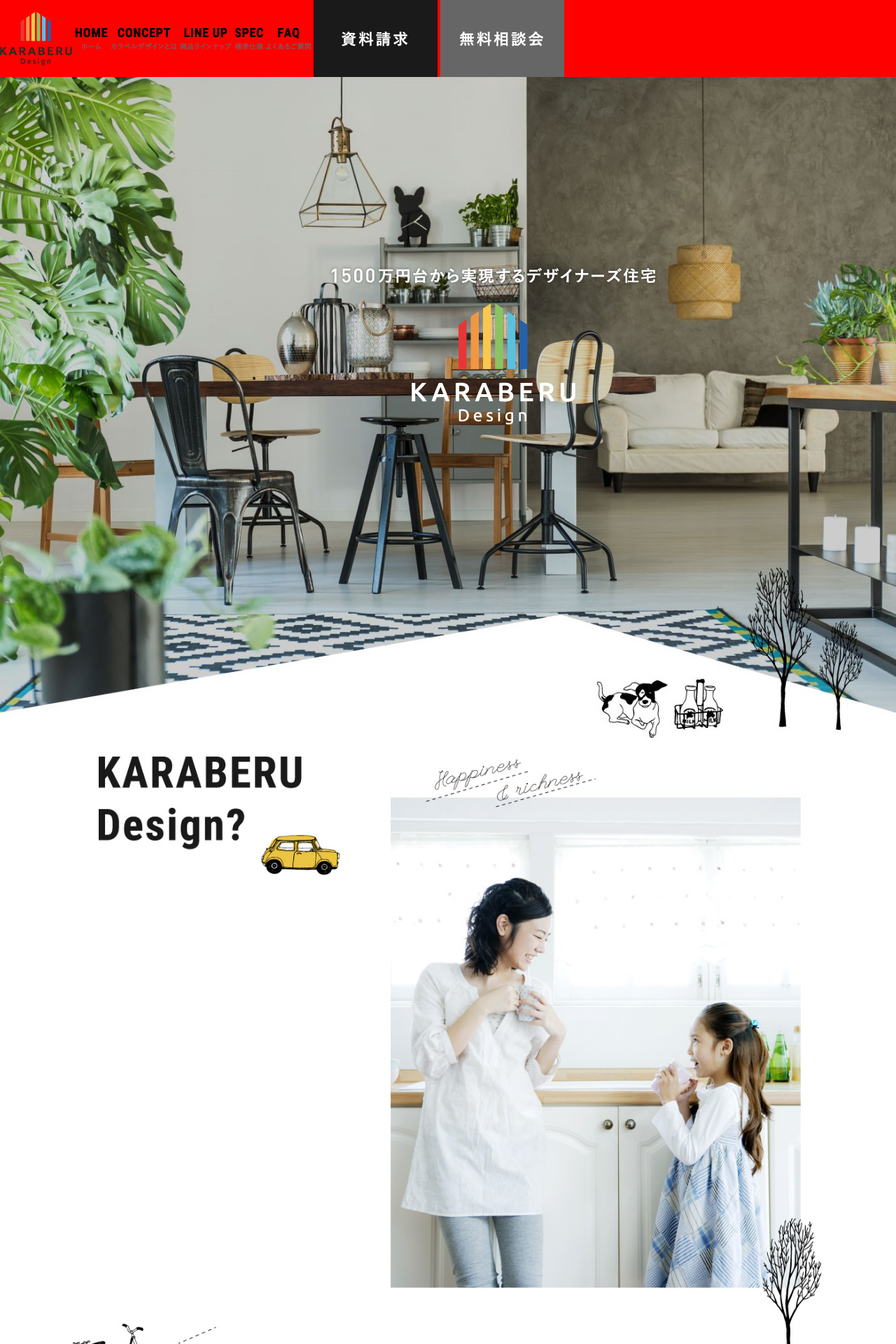
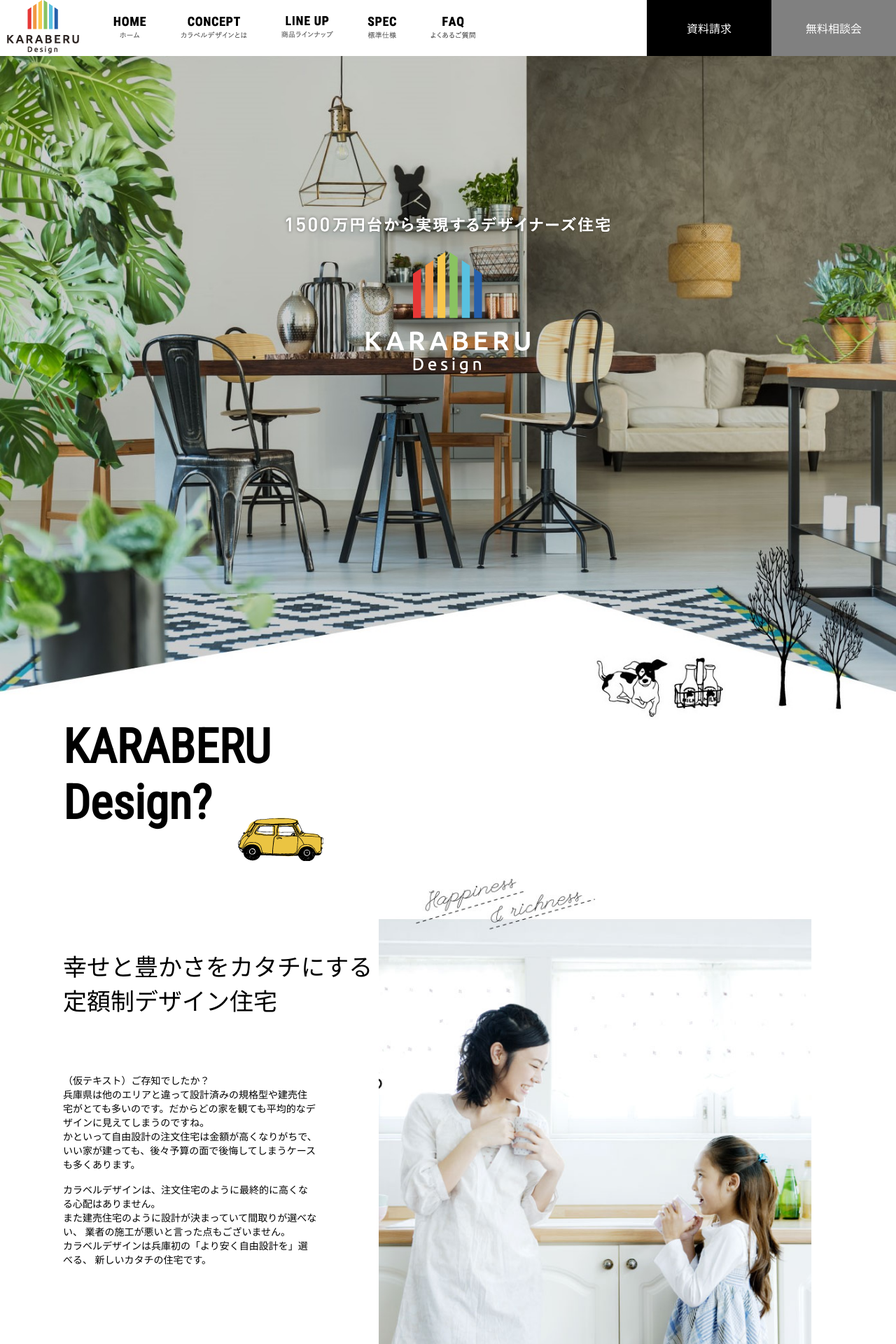
Before and after one commit to Lincox/TRAINING, a PHP site: page /luuhoangbackaraberu.html in a window 1280 px wide. Shown: the top 1920 px of the page at 70% size. Run offline with PHP 8.4, Linux system fonts and the light colour scheme.

Commit message:
20180321

```diff
--- a/css/bacss.css
+++ b/css/bacss.css
@@ -3,20 +3,103 @@ body, html{
     padding:0;
 }
 
-.nav{
-    position: fixed;
+ul {
+    list-style-type: none;
 }
+
+ul > li {
+    display: inline-block;
+}
+
+div>a{
+    display: inline-block;
+}
+
+.widhun{
+    width:100%;
+}
+
+.fontSas{
+    font-family: 'Satisfy';
+}
+
+.fontSas-whatis{
+    font-family: 82px;
+}
+
+.fontRob{
+    font-family: 'Roboto Condensed';
+}
+
+.fontRob-karaberu{
+    font-size: 68px;
+}
+
+.fRMar{
+    margin-top:-10px;
+}
+
 .floatR {
     float:right;
+    font-size: 0;
 }
 .floatL {
     float: left;
 }
 
+.inlBlo{
+    display: inline-block;
+}
+
+.appearNav{
+    display: none;
+}
+
 .verticalM{
     vertical-align: middle;
-    line-height: 50px;
 }
+
+.navButton{
+    width: 178px;
+    height: 80px;
+    font-size: 16px;
+    font-family: 'Roboto Condensed', bold;
+    border: none;
+    color: #fff;
+    border-radius: 0;
+    margin:0;
+}
+
+.navButton-black{
+    background-color: black;
+}
+
+.navButton-grey{
+    background-color: grey;
+}
+
+.navButton-black:hover{
+    border: 2px solid #000;
+    color: #000;
+    background: none;
+}
+
+.navButton-grey:hover{
+    border: 2px solid grey;
+    color: grey;
+    background: none;
+}
+
+.container{
+    max-width: 1100px;
+    padding:0 50px;
+    margin: 0 auto;
+}
+
+.nav{
+    position: fixed;
+}
+
 div > a > img{
     display: inline-block;
     vertical-align: middle;
@@ -30,9 +113,110 @@ div > a > img{
     position: relative;
 }
 
-.second{
+.first__1{
     position: absolute;
-    top:265.71px;
-    left:466.65px;
-    right:466.61px;
+
 }
+
+.logoSec1{
+    top: calc(35% - 112px);
+    text-align: center;
+    width: 100%;
+}
+
+.whatis{
+    top:-200px;
+    font-size: 82px;
+}
+
+.colThi{
+    width: 41%;
+}
+
+.colSix{
+    width: 59%;
+}
+
+.title{
+    margin-top:100px;
+    font-size: 34px;
+}
+
+.content{
+    margin-top: 80px;
+    font-size: 14px;
+    padding-right: 88px;
+}
+
+.car{
+    top:115px;
+    left:300px;
+}
+
+.bicycle{
+    margin-left: -20px;
+}
+
+.aMar{
+    margin:0 45px 0  0;
+}
+
+.area{ height: auto; width: 35vw; background: rgba(255, 255, 255, 0); display:table-cell; }
+
+.blurSec{
+    background-image: url(../images/blur.png);
+    background-repeat: no-repeat;
+    background-size: cover;
+    width: auto;
+    height: auto
+}
+
+.blurSec__area{
+    width: 1400px;
+    height: 420px;
+}
+@media(max-width:767px){
+    .hideNav{
+        display: none;
+    }
+    .appearNav{
+        display: inline-block;
+        padding: 18px 15px;
+    }
+
+    .appearNav>img{
+        max-width: 22px;
+        max-height: 13px;
+    }
+    .navButton{
+        width:90px;
+        height: 55px;
+        font-size: 11px;
+    }
+
+    .resizeLogoNav{
+        max-width: auto;
+        max-height: 37.8px;
+        padding: 8px 18px;
+    }
+
+    /* .resizeLogoMid{
+        max-width: 180px;
+        max-height: auto;
+    } */
+
+    .aMar{
+        margin: 0;
+    }
+
+    .whatis{
+        font-size: 55px;
+    }
+
+    /* .logoSec1{
+        top: calc(35% - 138px);
+        left: calc(50% - 90px);
+        max-width: 35px;
+        max-height:27px;
+    } */
+}
--- a/luuhoangbackaraberu.html
+++ b/luuhoangbackaraberu.html
@@ -1,5 +1,6 @@
 <!DOCTYPE html>
 <html lang="en">
+
 <head>
     <meta charset="UTF-8">
     <meta name="viewport" content="width=device-width, initial-scale=1.0">
@@ -7,43 +8,106 @@
     <title>Document</title>
 
 
-    <!--<link rel="stylesheet" href="https://fonts.google.com/specimen/Roboto+Condensed">
-    <link rel="stylesheet" href="https://fonts.google.com/specimen/Satisfy">-->
+    <link href="https://fonts.googleapis.com/css?family=Roboto+Condensed" rel="stylesheet">
+    <link href="https://fonts.googleapis.com/css?family=Satisfy" rel="stylesheet">
+
     <link rel="stylesheet" href="css/bacss.css">
 
 </head>
-<header>
-    <nav >
-        <div class= "clearfix" style="background-color: red;" style="z-index:5" >
 
-            <a href="a"><img src="images/logo.png" alt="Logo"></a>
-            <a href="a"><img src="images/1.png" alt="Logo"></a>
-            <a href="a"><img src="images/2.png" alt="Logo"></a>
-            <a href="a"><img src="images/3.png" alt="Logo"></a>
-            <a href="a"><img src="images/4.png" alt="Logo"></a>
-            <a href="a"><img src="images/5.png" alt="Logo"></a>
+<body>
 
-                <a href="a"><img src="images/6.png" alt="black"></a>
-                <a href="a"><img src="images/7.png" alt="brown"></a>
+    <header>
+        <nav>
+            <div class="clearfix" style="z-index:1">
+                <div class="inlBlo aMar">
+                    <a href="a">
+                        <img src="images/logo.png" alt="Logo" style="padding-left:10px;" class="resizeLogoNav">
+                    </a>
+                </div>
+                <div class="inlBlo hideNav">
+                    <a href="a" class="aMar">
+                        <img src="images/1.png" alt="Logo">
+                    </a>
+                    <a href="a" class="aMar">
+                        <img src="images/2.png" alt="Logo">
+                    </a>
+                    <a href="a" class="aMar">
+                        <img src="images/3.png" alt="Logo">
+                    </a>
+                    <a href="a" class="aMar">
+                        <img src="images/4.png" alt="Logo">
+                    </a>
+                    <a href="a" class="aMar">
+                        <img src="images/5.png" alt="Logo">
+                    </a>
+                </div>
+                <div class="floatR">
+                    <button href="" alt="" class="navButton navButton-black">資料請求</button>
+                    <button href="" alt="" class="navButton navButton-grey">無料相談会</button>
+                    <button class="appearNav">
+                        <img src="images/8.png" alt="threespan">
+                    </button>
+                </div>
             </div>
-        </div>
-
-    </nav>
-</header>
-<body>
-    <section>
+        </nav>
+    </header>
+    <section id="">
         <div class="first">
             <img src="images/section1.jpg" alt="section1" width="100%" height="auto">
-            <div class="second">
-                <img src="images/logoMiddle.png" alt="section1">
+            <div class="first__1 logoSec1">
+                <img src="images/logoMiddle.png" alt="section1" class="resizeLogoMid">
             </div>
         </div>
     </section>
+    <section class="first container clearfix">
+        <!--what text xe-->
+            <div class="colThi floatL">
+                <div class="first__1 whatis">
+                    <p class="fontSas">What is</p>
+                </div>
+                <p class="fontRob fontRob-karaberu fRMar">
+                    <b>KARABERU<br>Design?</b>
+                </p>
+                <p class="first__1 car"><img src="images/sec2_car.png" alt="car"></p>
+            </div>
+    </section>
     <section>
-        <div>
-            <img src="images/section2_2.jpg" alt="section1" width="100%" height="auto">
-            <p></p>
+        <!--img text-->
+        <div class="container clearfix">
+            <div class="colSix floatR">
+                <img src="images/sec2_2.jpg" alt="section1" class="widhun">
+            </div>
+            <div class="colThi floatL">
+                <p class="title">幸せと豊かさをカタチにする 定額制デザイン住宅</p>
+                <p class="content">（仮テキスト）ご存知でしたか？
+                    <br> 兵庫県は他のエリアと違って設計済みの規格型や建売住宅がとても多いのです。だからどの家を観ても平均的なデザインに見えてしまうのですね。
+                    <br> かといって自由設計の注文住宅は金額が高くなりがちで、いい家が建っても、後々予算の面で後悔してしまうケースも多くあります。
+                    <br>
+                    <br> カラベルデザインは、注文住宅のように最終的に高くなる心配はありません。
+
+                    <br> また建売住宅のように設計が決まっていて間取りが選べない、 業者の施工が悪いと言った点もございません。
+                    <br> カラベルデザインは兵庫初の「より安く自由設計を」選べる、 新しいカタチの住宅です。
+                </p>
+            </div>
+
+        </div>
+        <p class="container">
+                <img src="images/sec2_bicycle.png" class="bicycle" alt="bicycle">
+        </p>
+        <!--bicycle-->
+
+    </section>
+    <section class="blurSec clearfix">
+        <div class="container">
+            <p class="blurSec__area">FREE
+                    自由設計
+                    一級建築士と
+共に創る家
+acascascascascsjhdgfajsdfha;dhfisakfjas;dkhsdlkf;hasdkj
+            </p>
         </div>
     </section>
 </body>
+
 </html>
```
Also changed, not shown: images/8.png (renamed from images/Asset 9.png), images/Asset 1.png (added), images/blur.jpg (renamed from images/Asset 1.jpg), images/blur.png (added), images/sec2_2.jpg (added), images/sec2_bicycle.png (added), images/sec2_car.png (added), images/section2_2.jpg (deleted).
